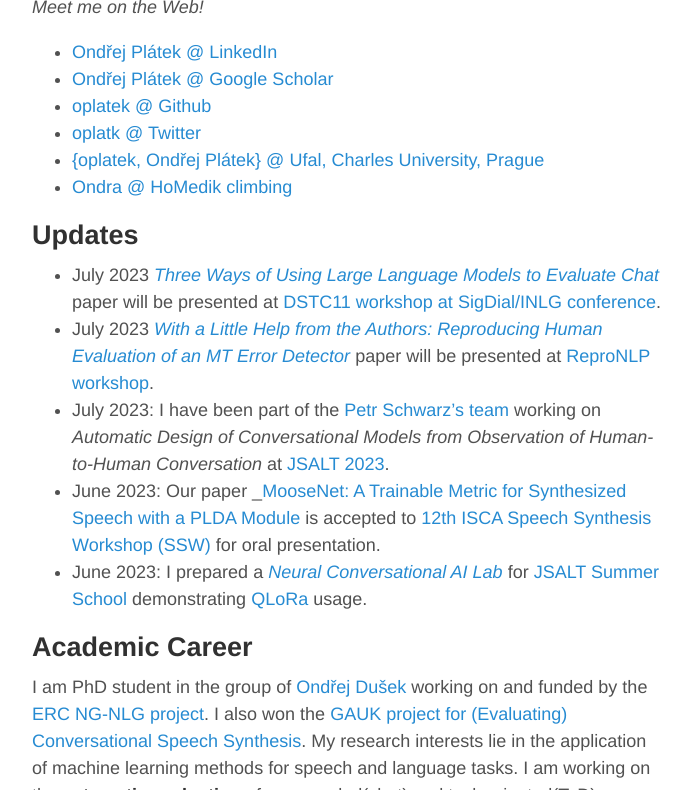
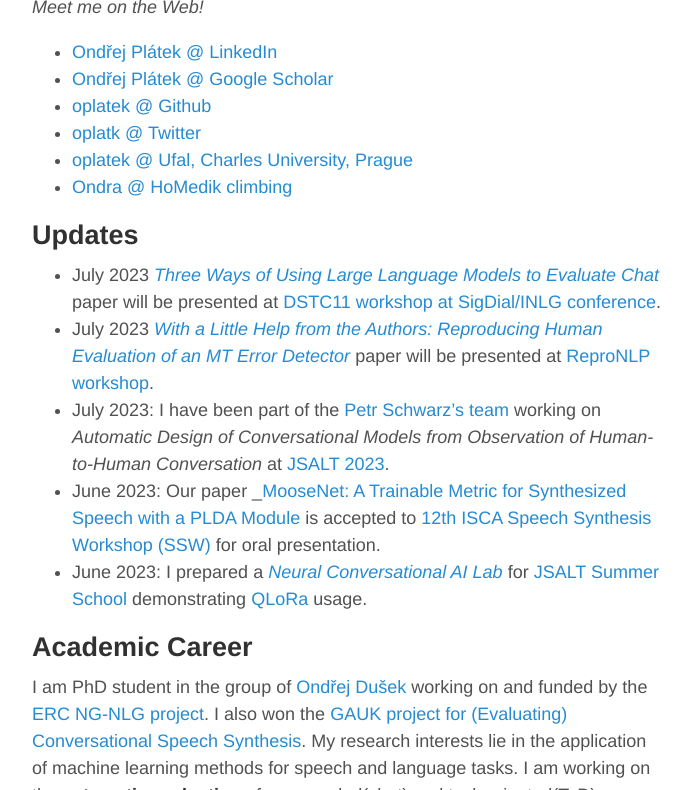
Before and after one commit to oplatek/oplatek.github.io, a Jekyll site: the page built from index.md, in a window 1280 px wide and 900 px high, scrolled down 466 px, cut to the strip 110-900 px from the top of the window. Shown: the whole strip, without its empty margins (293-984 px from the left). Built offline with Jekyll 4.4.1, drawn with Linux system fonts in a browser that asks for light colours.

Commit message:
Update index.md

```diff
--- a/index.md
+++ b/index.md
@@ -14,7 +14,7 @@
 * [Ondřej Plátek @ Google Scholar](https://scholar.google.com/citations?user=3rA1o9YAAAAJ&hl=en)
 * [oplatek @ Github](https://github.com/oplatek/)
 * [oplatk @ Twitter](https://twitter.com/oplatk)
-* [{oplatek, Ondřej Plátek} @ Ufal, Charles University, Prague](https://ufal.mff.cuni.cz/ondrej-platek)
+* [oplatek @ Ufal, Charles University, Prague](https://ufal.mff.cuni.cz/ondrej-platek)
 * [Ondra @ HoMedik climbing](http://www.homedik.cz)
 
 ## Updates
```
